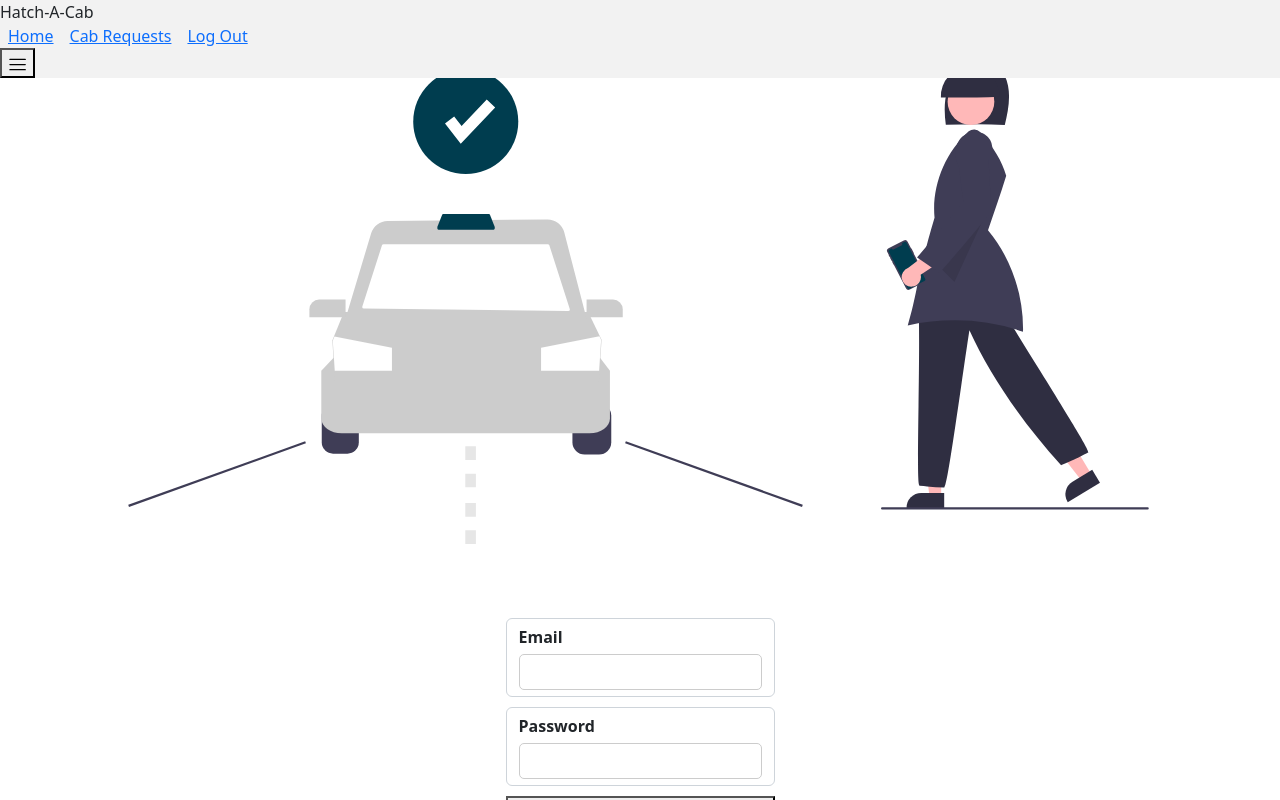
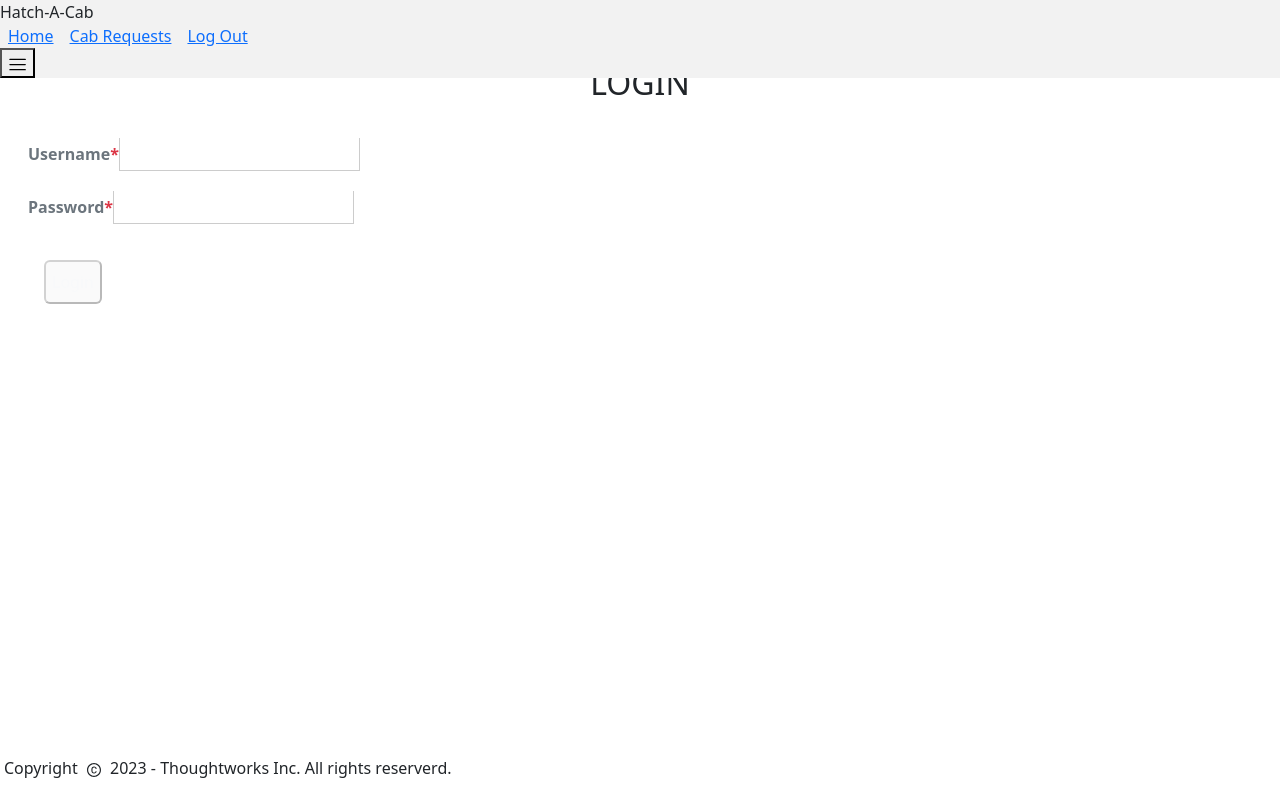
Before and after one commit to UI-GGN/CBP3-React-Rebels, a React (Create React App) app: page / in a window 1280 px wide. Built offline with nearby package versions, Linux system fonts and the light colour scheme.

Commit message:
[Gunjan/Dhruva] Refactor. Login Component

```diff
--- a/src/pages/Login.js
+++ b/src/pages/Login.js
@@ -1,53 +1,153 @@
 import React, { useState } from 'react';
-import { Link } from 'react-router-dom';
-import axios from 'axios';
 import '../styles/pages/Login.scss';
-import Form from '../components/Form';
-import { useNavigate } from 'react-router-dom';
 import '../styles/components/Form.scss';
-import Layout from '../components/template/Layout';
-import Logo from '../components/Logo';
+import Input from '../components/Input';
+import { hasValue, hasMinLength } from '../utils/Validations.ts';
+import { USERS } from '../utils/User';
 
 const Login = (props) => {
-  const [error, setError] = useState(null);
-  const navigate = useNavigate();
+  const initialState = {
+    username: {
+      value: '',
+      error: 'Username is mandatory.',
+      isTouched: false,
+      validations: ['required', 'minLength-3'],
+      label: 'Username',
+    },
+    password: {
+      value: '',
+      error: 'Password is mandatory.',
+      isTouched: false,
+      validations: ['required'],
+      label: 'Password',
+    },
+  };
+  const [formState, setFormState] = useState(initialState);
 
-  const handleLogin = async (email, password) => {
-    try {
-      const response = await axios.post('http://localhost:3001/login', {
-        email,
-        password,
-      });
+  let isFormSubmitted = false;
 
-      if (response.status === 200) navigate('/home');
-      else setError('An error occurred while Login. Please try again later.');
-    } catch (error) {
-      navigate('/home');
-      setError('An error occurred while Login. Please try again later.');
+  const isFormValid = !formState.username.error && !formState.password.error;
+
+  const handleInputChange = (event) => {
+    const { name, value } = event.target;
+    setFormState((prevState) => ({
+      ...prevState,
+      [name]: {
+        ...prevState[name],
+        value: value,
+        error: prevState[name].isTouched
+          ? validateInput(prevState[name], value)
+          : prevState[name].error,
+      },
+    }));
+  };
+  const validateInput = (input, value) => {
+    if (input.validations.length > 0) {
+      if (input.validations.includes('required') && !hasValue(value)) {
+        return `${input.label} is mandatory.`;
+      }
+      const minlengthIndex = input.validations.findIndex((element) =>
+        element.includes('minLength')
+      );
+      if (minlengthIndex > -1) {
+        const minLength = input.validations[minlengthIndex].split('-')[1];
+        if (!hasMinLength(value, minLength))
+          return `${input.label} should contain atleast ${minLength} character.`;
+      }
+      if (input.validations.includes('numeric') && isNaN(Number(value))) {
+        return `${input.label} should contain numbers only.`;
+      }
+    }
+    return undefined;
+  };
+  const isErrorVisible = (inputState) => {
+    if (inputState.error && (inputState.isTouched || isFormSubmitted)) {
+      return inputState.error;
     }
   };
-  const handleError = (error) => {
-    setError(error);
+
+  const onBlurHandler = (event) => {
+    const { name, value } = event.target;
+    const error = validateInput(formState[name], value);
+    setFormState((prevState) => ({
+      ...prevState,
+      [name]: {
+        ...prevState[name],
+        isTouched: true,
+        error: error ? error : undefined,
+      },
+    }));
   };
 
+  const handleSubmit = async (event) => {
+    event.preventDefault();
+    isFormSubmitted = true;
+    if (isFormValid) {
+      const user = USERS.filter(
+        (user) => user.username === formState.username.value
+      );
+      if (user) {
+        if (user.password === formState.password.value) {
+          // redirect and use useContext to set login state and profile
+        }
+      }
+      // set error to display.....
+    }
+  };
   return (
-    <div className="login flex items-center justify-center">
-      <div className="left-section">
-        <span className="ride-svg"></span>
+    <div className="h-full w-full flex flex-row justify-center items-center">
+      <div className="w-1/2 h-full">
+        <div className="ride-svg mx-auto"></div>
       </div>
-      <div className="tw-container-style form px-4 py-2">
-        <h2 className="form-header">Login</h2>
-        <Form
-          onFieldClick={handleError}
-          onSubmitForm={handleLogin}
-          buttonText="LOGIN"
-          showSignUpFields={false}
-        />
-        {error && <p>{error}</p>}
-        <p className="text-white">
-          New User?
-          <Link to="/signup"> Create Account </Link>
-        </p>
+      <div className="w-1/2 h-full flex justify-center items-center">
+        <div className="grow">
+          <div className="w-6/12 mx-auto shadow-md rounded">
+            <h2 className="text-tw_primary text-center">LOGIN</h2>
+            <form onSubmit={handleSubmit}>
+              <div className="mx-2 my-1 pb-2">
+                <Input
+                  id="username"
+                  name="username"
+                  error={isErrorVisible(formState.username)}
+                  type="text"
+                  value={formState.username.value}
+                  onChange={handleInputChange}
+                  required={
+                    formState.username.validations.indexOf('required') > -1
+                  }
+                  onBlur={onBlurHandler}
+                >
+                  Username
+                </Input>
+              </div>
+              <div className="mx-2 my-1 pb-2">
+                <Input
+                  id="password"
+                  name="password"
+                  error={isErrorVisible(formState.password)}
+                  type="text"
+                  value={formState.password.value}
+                  onChange={handleInputChange}
+                  required={
+                    formState.password.validations.indexOf('required') > -1
+                  }
+                  onBlur={onBlurHandler}
+                >
+                  Password
+                </Input>
+              </div>
+              <div className="m-4 flex justify-center">
+                <button
+                  type="submit"
+                  className="bg-tw_primary font-bold text-light py-2 px-8 rounded disabled:bg-tw_placeholder disabled:cursor-not-allowed"
+                  disabled={!isFormValid}
+                >
+                  Login
+                </button>
+              </div>
+            </form>
+          </div>
+        </div>
       </div>
     </div>
   );
--- a/src/styles/pages/Login.scss
+++ b/src/styles/pages/Login.scss
@@ -8,11 +8,13 @@
   align-items: center;
 }
 .ride-svg {
-  background-image: url(../../assets/ride.svg);
+  background-image: url("../../assets/ride.svg");
+  background-size: contain;
+  background-position: center;
   background-repeat: no-repeat;
-  background-size: contain;
-  height: 30rem;
-  width: 80%;
+  min-height: 100%;
+  max-height: fit-content;
+  width: 75%;
 }
 .tw-container-style {
   display: flex;
@@ -24,13 +26,3 @@
 .form-header {
   color: white;
 }
-
-h1 {
-  display: flex;
-  flex-direction: column;
-  align-items: center;
-  margin-top: 50px;
-  color: darkcyan;
-}
-.form {
-}
--- /dev/null
+++ b/src/utils/User.ts
@@ -0,0 +1,5 @@
+import { User } from '../types/Interfaces';
+export const USERS: User[] = [
+  { id: '1', username: 'user', password: 'User@123', profile: 'user' },
+  { id: '999', username: 'admin', password: 'Admin@123', profile: 'admin' },
+];
```
Also changed, not shown: src/types/Interfaces.tsx (+7 -0 lines).
